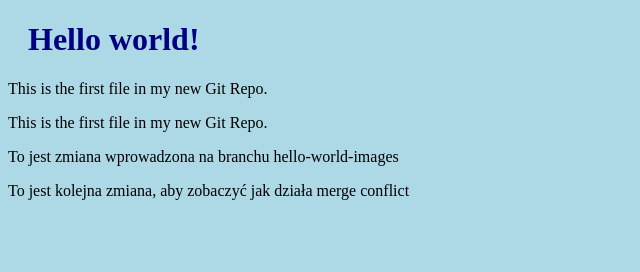
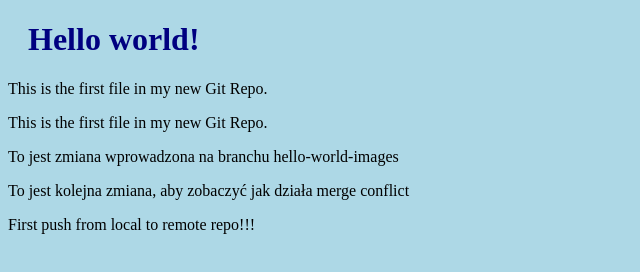
Before and after one commit to Tobiasz123098/tutorialRepo, a plain HTML site: page index.html in a window 1280 px wide. Shown: the whole page, without its empty margins (0-640 px from the left). Drawn offline with Linux system fonts and the light colour scheme.

```diff
--- a/index.html
+++ b/index.html
@@ -11,7 +11,7 @@
 <p>This is the first file in my new Git Repo.</p>
 <p>To jest zmiana wprowadzona na branchu hello-world-images</p>
 <p>To jest kolejna zmiana, aby zobaczyć jak działa merge conflict</p>
-
+<p>First push from local to remote repo!!!</p>
 
 </body>
 </html>
```
